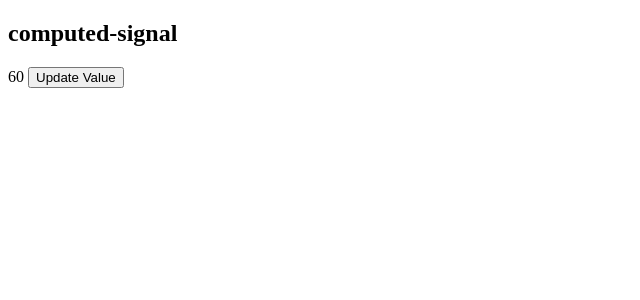
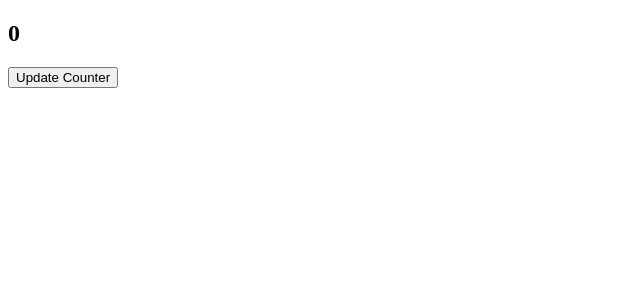
Before and after one commit to UdayMayanna/AngularStudy, an Angular app: page / in a window 1280 px wide. Shown: the top 300 px of the page, without its empty margins (0-640 px from the left). Built offline with nearby package versions, Linux system fonts and the light colour scheme.

Commit message:
Study of effect funaction

```diff
--- a/src/app/app.component.html
+++ b/src/app/app.component.html
@@ -8,4 +8,5 @@
 <!-- <app-switch-comp></app-switch-comp> -->
 <!-- <app-for-loop></app-for-loop> -->
 <!-- <app-simple-signal></app-simple-signal> -->
- <app-computed-signal></app-computed-signal>
+<!-- <app-computed-signal></app-computed-signal> -->
+<app-effect-study></app-effect-study>
--- a/src/app/app.module.ts
+++ b/src/app/app.module.ts
@@ -16,6 +16,7 @@ import { SwitchCompComponent } from './comp/switch-comp/switch-comp.component';
 import { ForLoopComponent } from './comp/for-loop/for-loop.component';
 import { SimpleSignalComponent } from './comp/simple-signal/simple-signal.component';
 import { ComputedSignalComponent } from './comp/computed-signal/computed-signal.component';
+import { EffectStudyComponent } from './comp/effect-study/effect-study.component';
 
 @NgModule({
   declarations: [
@@ -32,7 +33,8 @@ import { ComputedSignalComponent } from './comp/computed-signal/computed-signal.
     SwitchCompComponent,
     ForLoopComponent,
     SimpleSignalComponent,
-    ComputedSignalComponent
+    ComputedSignalComponent,
+    EffectStudyComponent
   ],
   imports: [
     BrowserModule,
--- /dev/null
+++ b/src/app/comp/effect-study/effect-study.component.html
@@ -0,0 +1,6 @@
+<h2>{{count()}}</h2>
+<button (click)="update()">Update Counter</button>
+
+@if(showHeadinng) {
+  <h1>Heading To show for two seconds</h1>
+}
--- /dev/null
+++ b/src/app/comp/effect-study/effect-study.component.ts
@@ -0,0 +1,32 @@
+import { Component, effect, signal } from '@angular/core';
+
+@Component({
+  selector: 'app-effect-study',
+  standalone:false,
+  templateUrl: './effect-study.component.html',
+  styles: ``
+})
+export class EffectStudyComponent {
+  count= signal(0);
+  showHeadinng=false;
+
+  constructor(){
+    effect(()=>{
+      if(this.count()==2){
+         this.showHeadinng=true
+         setTimeout(()=>{
+          this.showHeadinng=false
+         },2000)
+      }
+      else{
+        this.showHeadinng=false
+      }
+    })
+  }
+
+
+  update(){
+    this.count.set(this.count()+1);
+  }
+
+}
```
